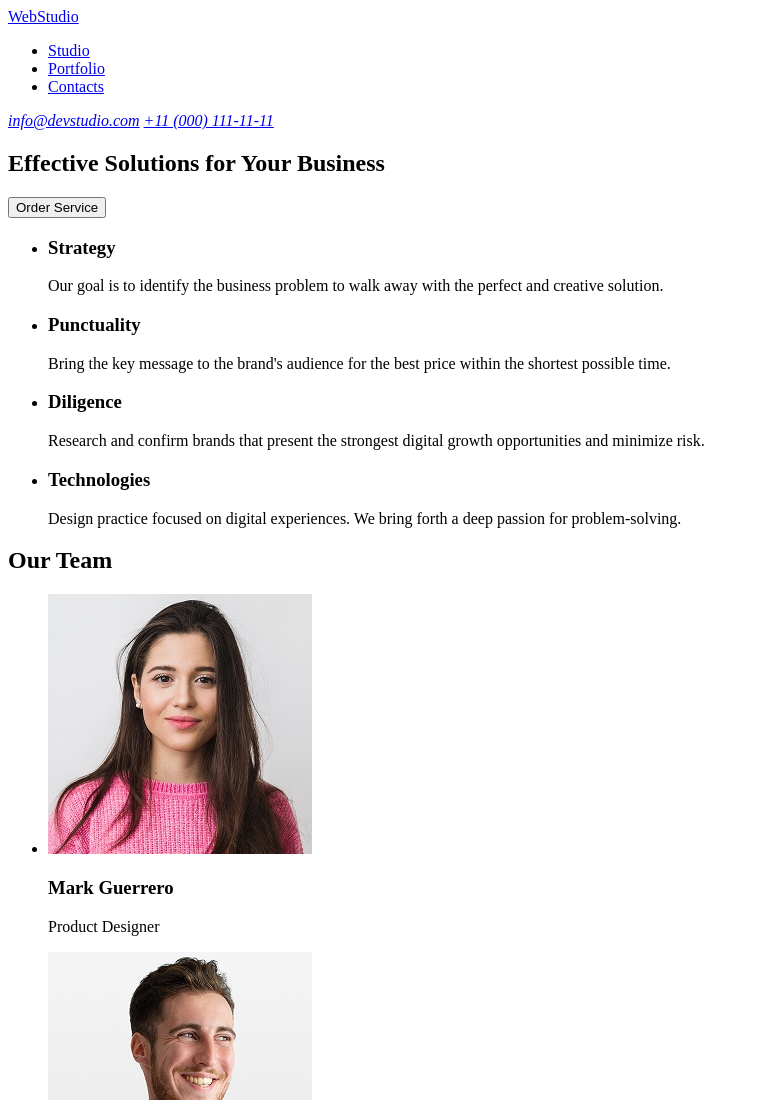
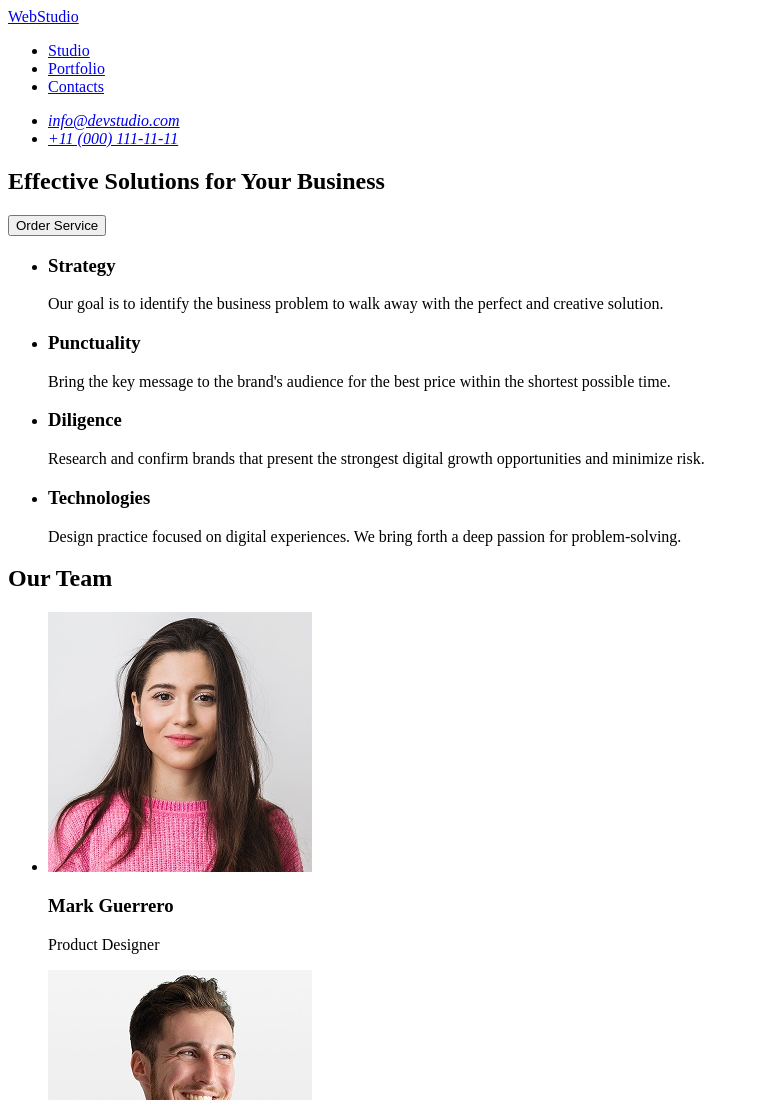
Before and after one commit to murasamadsp/goit-markup-hw-01, a plain HTML site: page index.html in a window 1280 px wide. Shown: the top 1100 px of the page, without its empty margins (0-759 px from the left). Drawn offline with Linux system fonts and the light colour scheme.

Commit message:
homework1_v5

```diff
--- a/index.html
+++ b/index.html
@@ -18,8 +18,14 @@
       </nav>
 
       <address>
-        <a href="mailto:info@devstudio.com">info@devstudio.com</a>
-        <a href="tel:+110001111111">+11 (000) 111-11-11</a>
+        <ul>
+          <li>
+            <a href="mailto:info@devstudio.com">info@devstudio.com</a>
+          </li>
+          <li>
+            <a href="tel:+110001111111">+11 (000) 111-11-11</a>
+          </li>
+        </ul>
       </address>
     </header>
 
@@ -30,6 +36,7 @@
       </section>
 
       <section>
+        <h2 hidden>Section 2</h2>
         <ul>
           <li>
             <h3>Strategy</h3>
```
